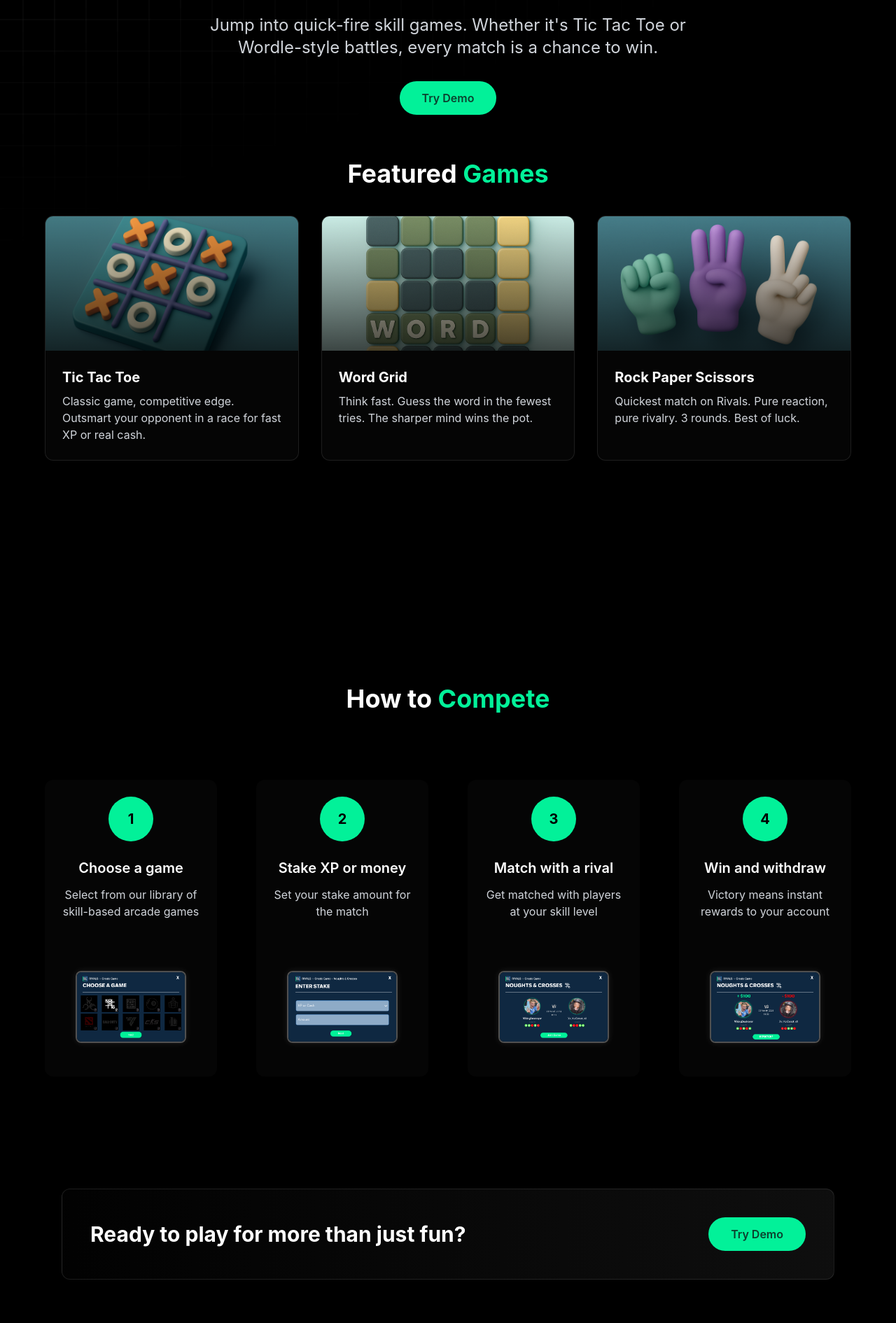
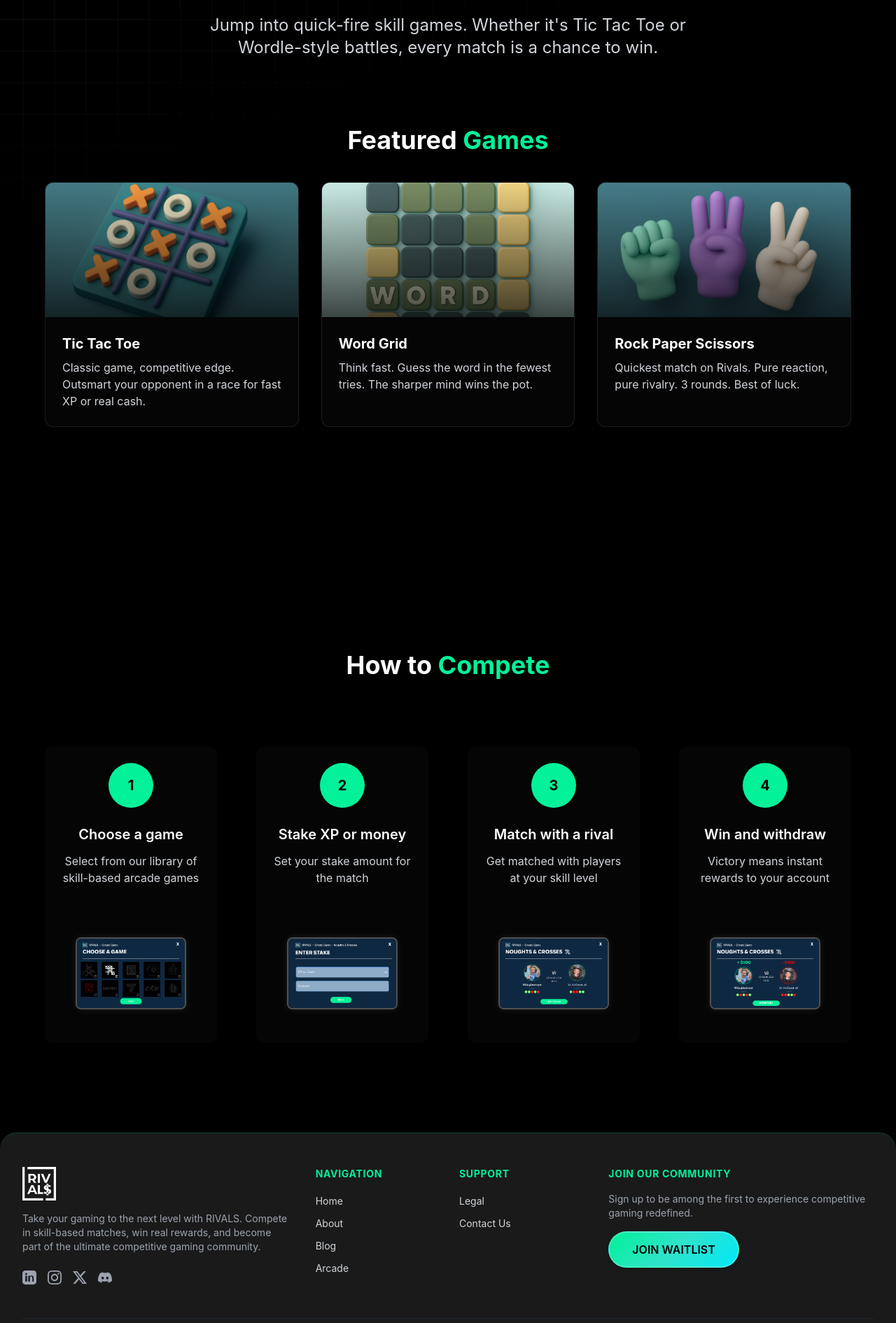
Before and after one commit to Rivals-App/rivals-landing, a Next.js app: page /arcade in a window 1280 px wide. Shown: the part 260-2150 px from the top of the page at 70% size. Built offline with nearby package versions, Linux system fonts and the light colour scheme.

Commit message:
remove demo link

```diff
--- a/app/arcade/page.tsx
+++ b/app/arcade/page.tsx
@@ -5,7 +5,6 @@ import React, { useEffect } from "react";
 import { gsap, Power3 } from "gsap";
 import Navbar from "../components/Navbar";
 import Footer from "../components/Footer";
-import Link from "next/link";
 import Image from "next/image";
 
 const ArcadePage: React.FC = () => {
@@ -95,11 +94,11 @@ const ArcadePage: React.FC = () => {
               Jump into quick-fire skill games. Whether it's Tic Tac Toe or
               Wordle-style battles, every match is a chance to win.
             </p>
-            <Link href="https://getrivals.com" target="_blank">
+            {/* <Link href="https://getrivals.com" target="_blank">
               <button className="px-8 py-3 bg-[#02F199] text-[#0c412e] font-semibold rounded-full hover:scale-105 transition-all duration-200 hero-button inline-block">
                 Try Demo
               </button>
-            </Link>
+            </Link> */}
           </div>
         </div>
 
@@ -126,11 +125,11 @@ const ArcadePage: React.FC = () => {
                     />
                     <div className="absolute inset-0 bg-gradient-to-t from-black/70 to-transparent flex items-end"></div>
                     <div className="absolute inset-0 bg-black/40 opacity-0 hover:opacity-100 flex items-center justify-center transition-all duration-300">
-                      <Link href="https://getrivals.com" target="_blank">
+                      {/* <Link href="https://getrivals.com" target="_blank">
                         <button className="px-6 py-2 md:px-8 md:py-3 bg-[#02F199] text-[#0c412e] font-semibold rounded-full hover:scale-105 transition-all duration-200 hero-button inline-block">
                           Try Demo
                         </button>
-                      </Link>
+                      </Link> */}
                     </div>
                   </div>
                   <div className="p-5 md:p-6">
@@ -157,11 +156,11 @@ const ArcadePage: React.FC = () => {
                     />
                     <div className="absolute inset-0 bg-gradient-to-t from-black/70 to-transparent flex items-end"></div>
                     <div className="absolute inset-0 bg-black/40 opacity-0 hover:opacity-100 flex items-center justify-center transition-all duration-300">
-                      <Link href="https://getrivals.com" target="_blank">
+                      {/* <Link href="https://getrivals.com" target="_blank">
                         <button className="px-6 py-2 md:px-8 md:py-3 bg-[#02F199] text-[#0c412e] font-semibold rounded-full hover:scale-105 transition-all duration-200 hero-button inline-block">
                           Try Demo
                         </button>
-                      </Link>
+                      </Link> */}
                     </div>
                   </div>
                   <div className="p-5 md:p-6">
@@ -188,11 +187,11 @@ const ArcadePage: React.FC = () => {
                     />
                     <div className="absolute inset-0 bg-gradient-to-t from-black/70 to-transparent flex items-end"></div>
                     <div className="absolute inset-0 bg-black/40 opacity-0 hover:opacity-100 flex items-center justify-center transition-all duration-300">
-                      <Link href="https://getrivals.com" target="_blank">
+                      {/* <Link href="https://getrivals.com" target="_blank">
                         <button className="px-6 py-2 md:px-8 md:py-3 bg-[#02F199] text-[#0c412e] font-semibold rounded-full hover:scale-105 transition-all duration-200 hero-button inline-block">
                           Try Demo
                         </button>
-                      </Link>
+                      </Link> */}
                     </div>
                   </div>
                   <div className="p-5 md:p-6">
@@ -326,7 +325,7 @@ const ArcadePage: React.FC = () => {
           </section>
 
           {/* CTA Banner - Add padding to prevent cutoff */}
-          <section className="cta-banner w-full max-w-6xl mx-auto mb-16 px-4 md:px-6 relative z-10">
+          {/* <section className="cta-banner w-full max-w-6xl mx-auto mb-16 px-4 md:px-6 relative z-10">
             <div className="bg-gradient-to-r from-[#121212]/10 to-[#121212]/80 border border-white/10 backdrop-blur-md rounded-xl p-8 md:p-10 flex flex-col md:flex-row items-center justify-between">
               <h3 className="text-2xl md:text-3xl font-bold mb-6 md:mb-0 text-center md:text-left">
                 Ready to play for more than just fun?
@@ -337,7 +336,7 @@ const ArcadePage: React.FC = () => {
                 </button>
               </Link>
             </div>
-          </section>
+          </section> */}
         </div>
       </div>
       <Footer />
```
